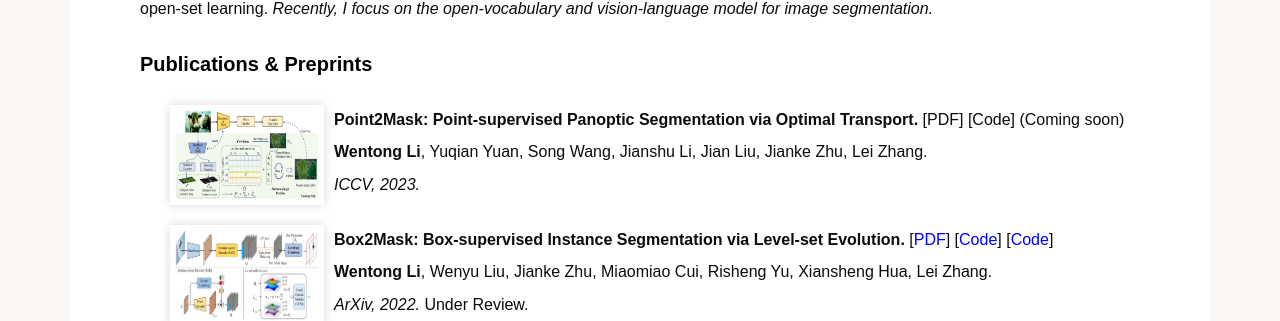
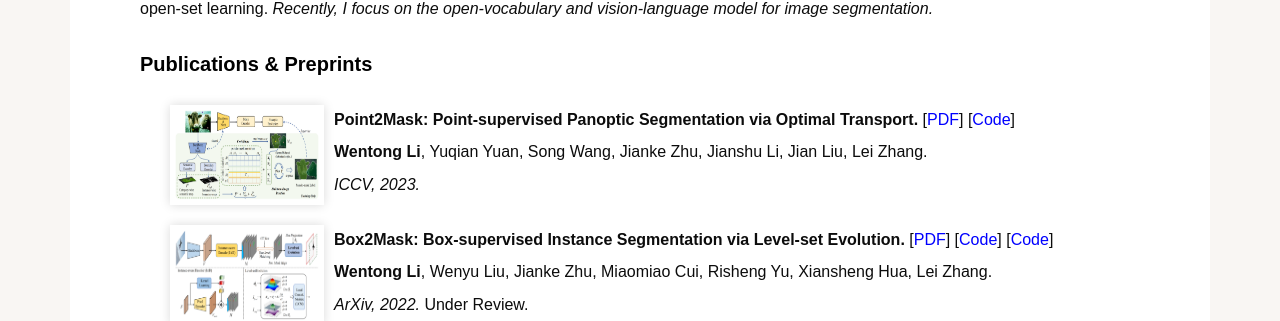
Before and after one commit to cslwt/cslwt.github.io, a Jekyll site: the page index.html, which Jekyll copies as it is, in a window 1280 px wide. Shown: the part 489-810 px from the top of the page. Built offline with Jekyll 4.4.1, drawn with Linux system fonts in a browser that asks for light colours; some web fonts are replaced.

Commit message:
Update index.html

```diff
--- a/index.html
+++ b/index.html
@@ -110,10 +110,10 @@
 							<td>
 								<p>
 									<b>Point2Mask: Point-supervised Panoptic Segmentation via Optimal Transport.</b>
-									[PDF]
-									[Code] (Coming soon)
+									[<a href="https://arxiv.org/pdf/2308.01779.pdf">PDF</a>]
+									[<a href="https://github.com/LiWentomng/Point2Mask">Code</a>]
 								</p>
-								<p> <b>Wentong Li</b>, Yuqian Yuan, Song Wang, Jianshu Li, Jian Liu, Jianke Zhu, Lei Zhang.</p>
+								<p> <b>Wentong Li</b>, Yuqian Yuan, Song Wang, Jianke Zhu, Jianshu Li, Jian Liu, Lei Zhang.</p>
 								<p>
 									<em>ICCV, 2023.</em>
 								<p>
```
